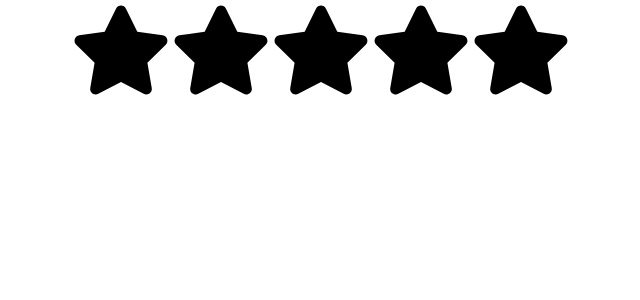
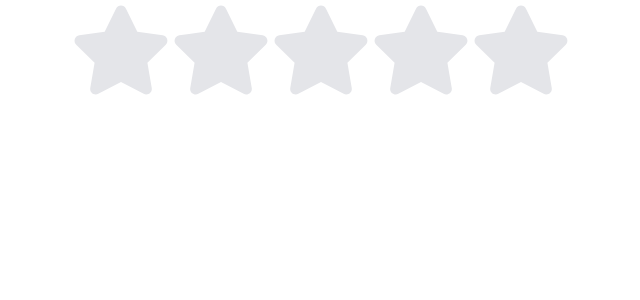
Before and after one commit to ravindukariyapperuma/Star-Rating-Component-ReactJS, a React (Create React App) app: page / in a window 1280 px wide. Shown: the top 300 px of the page, without its empty margins (319-959 px from the left). Built offline with nearby package versions, Linux system fonts and the light colour scheme.

Commit message:
added colours for start

```diff
--- a/src/StarRating.js
+++ b/src/StarRating.js
@@ -16,7 +16,11 @@ const StarRating = () => {
                             name="rating"
                             value={ratingValue}
                             onClick={() => setRatings(ratingValue)} />
-                        <FaStar className="star" size={100} />
+                        <FaStar
+                            className="star"
+                            color={ratingValue <= rating ? "#ffc107" : "#e4e5e9"}
+                            size={100}
+                        />
                     </label>
                 );
             })}
```
